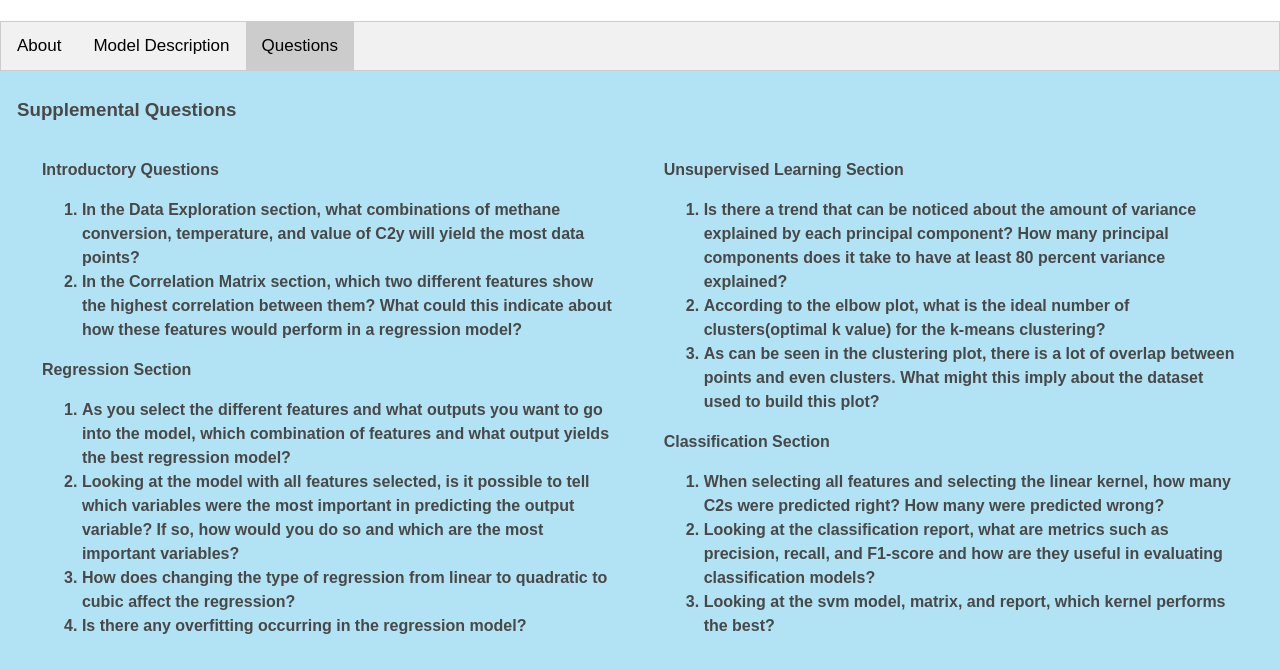
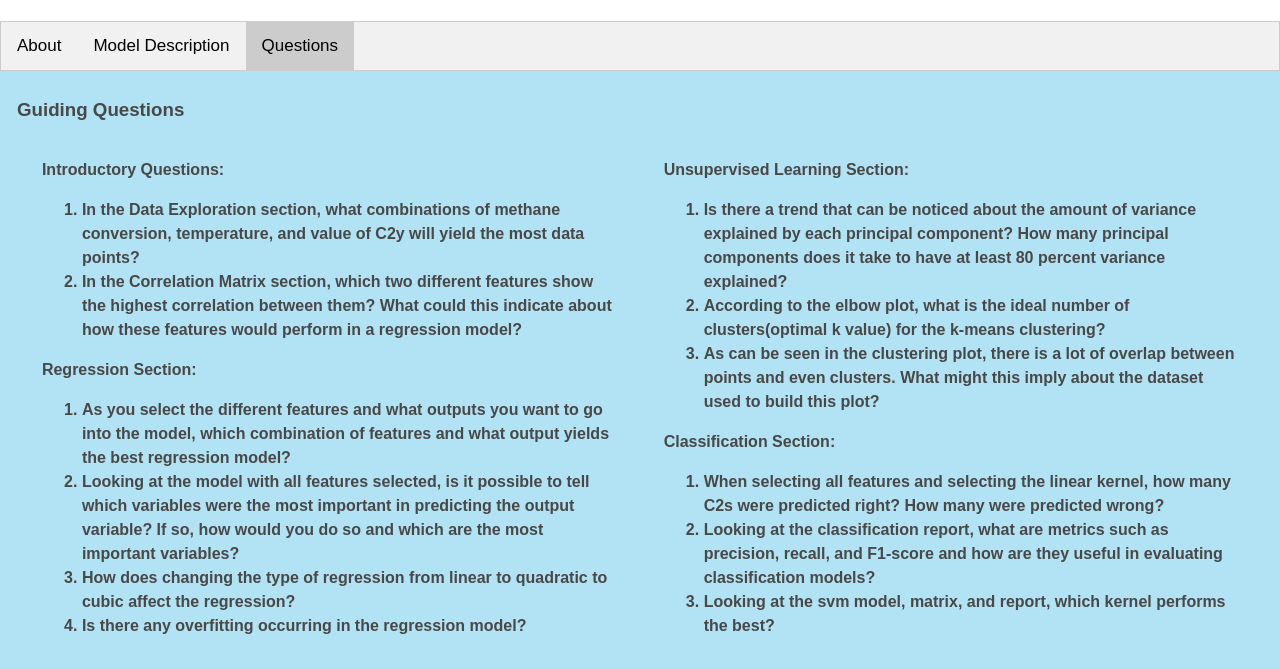
Before and after one commit to swamilikes2code/Python_based_Interactive_Scientific_Visualization, a Flask app: page /catalysis_data_interactive_visualization in a window 1280 px wide, after a click on "Questions". Shown: the part 139-808 px from the top of the page. Run offline with Flask 3, Linux system fonts and the light colour scheme; some libraries are stand-ins or nearby versions.

Commit message:
make more standardized name for "guiding questions"

```diff
--- a/flask_server_setup/app/templates/DAC.html
+++ b/flask_server_setup/app/templates/DAC.html
@@ -861,7 +861,7 @@
           </div>
 
           <div id="Questions" class="tabcontent">
-            <h3>Questions</h3>
+            <h3>Guiding Questions</h3>
             <p><ol>
               <li>What values of the changing parameters together would give the most efficient
                 result (ie, most CO2 adsorption in minimal temperature change)?</li>
--- a/flask_server_setup/app/templates/DLT.html
+++ b/flask_server_setup/app/templates/DLT.html
@@ -730,8 +730,9 @@ Determine how many times the network will read over the training data. This heav
 
       <div id="Questions" class="tabcontent">
         <div class="row">
+          <h3>Guiding Questions</h3>
           <div class="column_2">
-      <p><strong>Questions - Machine Learning</strong>
+      <p><strong>Machine Learning:</strong>
         <ol>
         <li> Run the model under default conditions, and take note of the lowest loss. Change the training split to 0.1, and run again. What happens to loss?<ul><li>Move to the evaluate tab. Are your predictions over time more or less accurate using less training data?</li></ul></li>
         <li>Do your predictions always make sense, understanding they represent concentrations in a solution? If not, what might this imply about the data-driven model?
@@ -745,7 +746,7 @@ Determine how many times the network will read over the training data. This heav
             </div>
 
           <div class="column_2">
-            <p> <strong>Questions - PBRs</strong>
+            <p> <strong>PBRs:</strong>
             <ol>
               <li>Explore each of the inputs using the sliders. Which of these variables has the biggest effect on lutein production? Why might this be the case?</li>
             <li>Adjust the sliders with the intent to optimize lutein production. What are the inputs of this scenario?</li>
--- a/flask_server_setup/app/templates/catalysis.html
+++ b/flask_server_setup/app/templates/catalysis.html
@@ -499,15 +499,15 @@
             </div>
 
             <div id="Questions" class="tabcontent">
-              <h3>Supplemental Questions</h3>
+              <h3>Guiding Questions</h3>
               <div class="text_row">
                   <div class="column_2">
-              <p><strong>Introductory Questions</strong>
+              <p><strong>Introductory Questions:</strong>
                 <ol>
                 <li> In the Data Exploration section, what combinations of methane conversion, temperature, and value of C2y will yield the most data points?</li>
                 <li> In the Correlation Matrix section, which two different features show the highest correlation between them? What could this indicate about how these features would perform in a regression model?</li>
                 </ol></p>
-                <p> <strong>Regression Section</strong>
+                <p> <strong>Regression Section:</strong>
                     <ol>
                     <li> As you select the different features and what outputs you want to go into the model, which combination of features and what output yields the best regression model? </li>
                     <li> Looking at the model with all features selected, is it possible to tell which variables were the most important in predicting the output variable? If so, how would you do so and which are the most important variables? </li>
@@ -516,13 +516,13 @@
                     </ol> </p>
                     </div>
                   <div class="column_2">
-                    <p> <strong>Unsupervised Learning Section</strong>
+                    <p> <strong>Unsupervised Learning Section:</strong>
                     <ol>
                     <li> Is there a trend that can be noticed about the amount of variance explained by each principal component? How many principal components does it take to have at least 80 percent variance explained?</li>
                     <li> According to the elbow plot, what is the ideal number of clusters(optimal k value) for the k-means clustering?</li>
                     <li> As can be seen in the clustering plot, there is a lot of overlap between points and even clusters. What might this imply about the dataset used to build this plot?</li>
                     </ol></p>
-                    <p> <strong>Classification Section</strong>
+                    <p> <strong>Classification Section:</strong>
                         <ol>
                         <li> When selecting all features and selecting the linear kernel, how many C2s were predicted right?  How many were predicted wrong? </li>
                         <li> Looking at the classification report, what are metrics such as precision, recall, and F1-score and how are they useful in evaluating classification models?</li>
--- a/flask_server_setup/app/templates/sliders_reaction_kinetics.html
+++ b/flask_server_setup/app/templates/sliders_reaction_kinetics.html
@@ -491,7 +491,7 @@
       </div>
 
       <div id="Questions" class="tabcontent">
-        <h3>Supplemental Questions</h3>
+        <h3>Guiding Questions</h3>
           <p><ol>
             <li>Where do the maxes occur relative to each other? Why is this the case? </li>
             <li>What values of each parameter will result in B reaching its highest possible value? At what time will it reach this value? </li>
```
